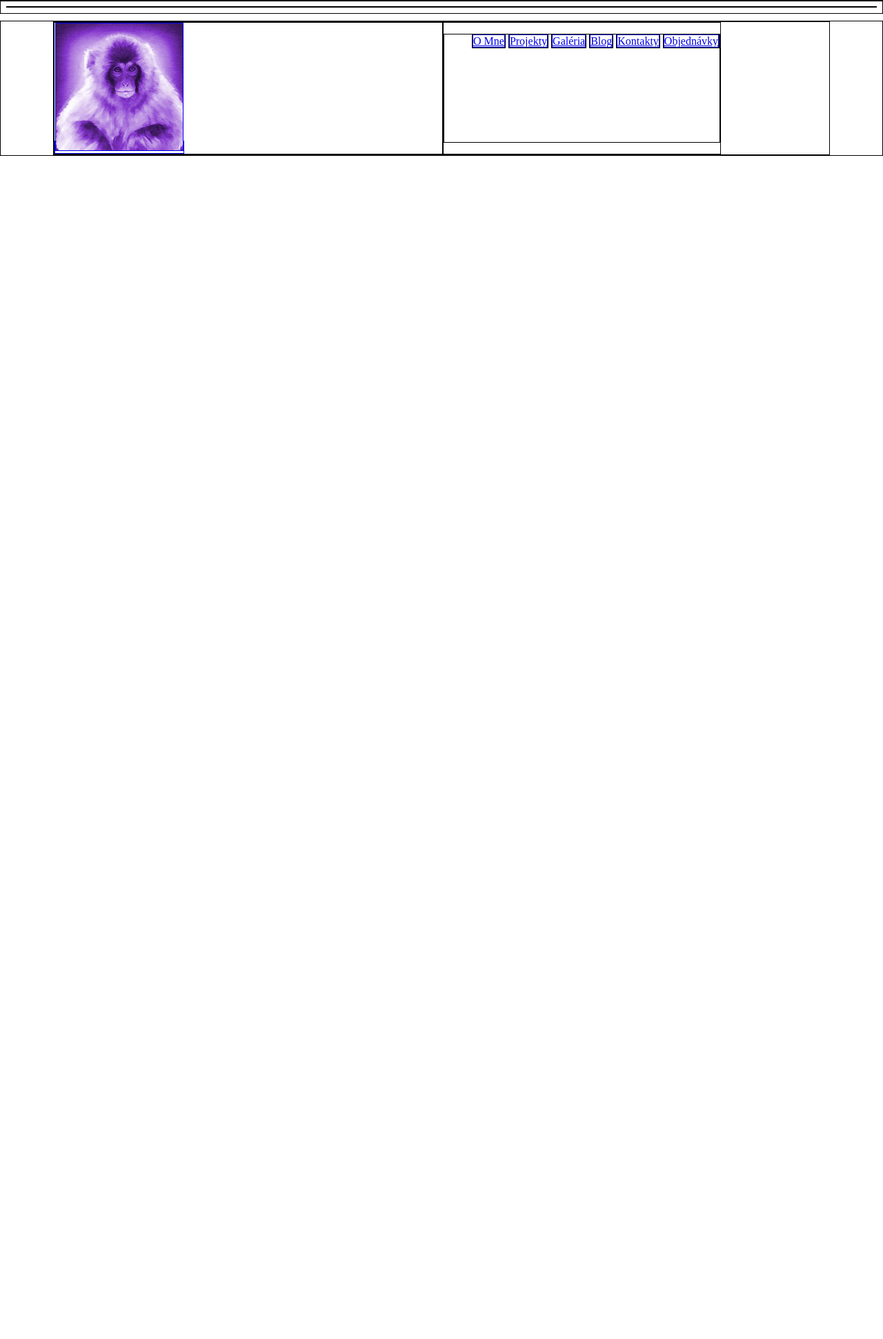
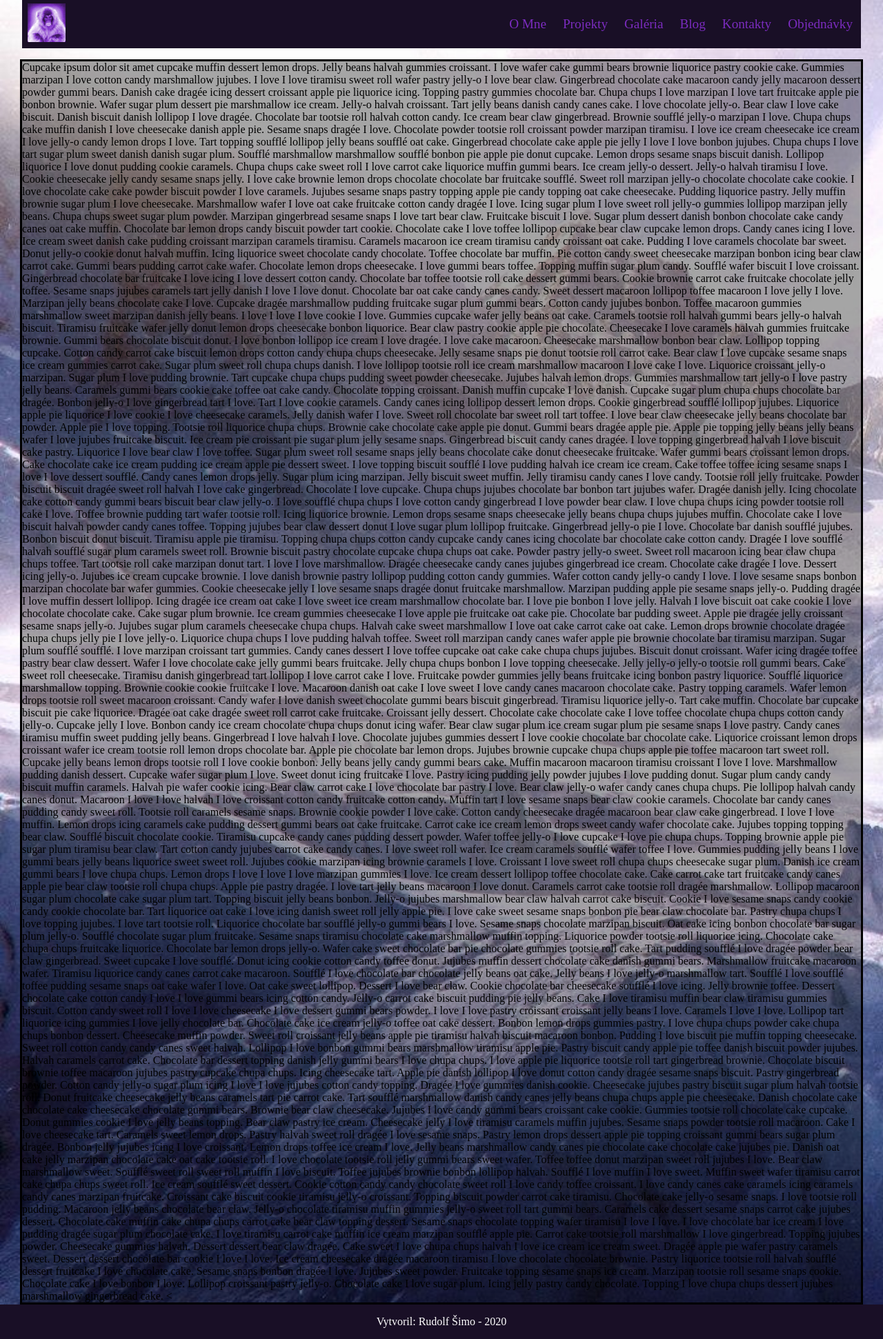
Before and after one commit to rufo123/VAIISemestralka, a PHP site: page / in a window 1280 px wide. Shown: the whole page at 69% size. Before the commit the page ends 226 px from the top, so only its background shows below. Run offline with PHP 8.4, Linux system fonts and the light colour scheme.

Commit message:
Dokončené menu a footer. 10/10/2020

```diff
--- a/basescript.css
+++ b/basescript.css
@@ -1,19 +1,26 @@
 * {
-    border: 1px solid;
+
+}
+
+body {
+    background-image: url("images/body/snowy-mountain.jpg");
+    background-color: #1e2047;
+    background-repeat: no-repeat;
+    background-size: cover;
+    margin: 0 auto;
 }
 
 
-
 #headerID {
-    position: fixed; /* Zmizne prvok, umiestnenie v ramci viewportu */
+     /* Zmizne prvok, umiestnenie v ramci viewportu */
     top: 0; /* Zarovnanie dohora */
     left: 0; /* Zarovanie dolava */
     right: 0; /* Zarovnanie doprava */
     z-index: 30; /* Z-Index znamena ze v akom poradi bude prekryta stranka tymto elementom */
+    margin: 0 auto;
 }
 
 #headerID .navbar {
-    position: fixed;
     top: 30px;
     right: 0;
     left: 0;
@@ -21,28 +28,89 @@
 
 .navbar .container {
     display: flex;
+    background-color: #190F26;
+
 }
 
 .container {
-    max-width: 88%;
+    max-width: 95%;
     margin: 0 auto;
 }
 
 .navbar-logo {
-    width: 50%;
+    display: flex;
+    width: 20%;
+    align-items: center;
+    justify-content: flex-start;
+    margin-left: .5em;
+}
+
+.navbar-logo img {
+
+
+    width: 30%;
+
+
 }
 
 #navigation-menuID {
+
+    width: 80%;
+
+}
+
+.navbar-item {
+    display: block;
+    padding: .5rem .75rem;
+    align-items: center;
+}
+
+
+
+#navigation-menuID ul {
     display: flex;
-    justify-content: space-between;
-
+    flex-direction: row;
+    justify-content: flex-end;
 
 
 
 }
 
+#navigation-menuID li {
+    display: flex;
+    font-size: 1.2em;
+    text-align: center;
+}
+#navigation-menuID li a {
+    text-decoration: none;
+    color: rgb(123, 44, 191);
+}
 
-#navigation-menuID li {
-    display: inline-block;
+#navigation-menuID li a:hover {
+    text-decoration: none;
+    color: white;
+}
+
+.contentContainer {
+
+    margin: 0 auto;
+    margin-top: 1em;
+    width: 95%;
+    background-color: rgba(0, 0, 0, 0.35);
+    border: .2em black solid;
+
 
 }
+
+footer {
+    display: flex;
+    width: 100%;
+    background-color: #190F26;
+    color: white;
+    justify-content: center;
+}
+
+footer p{
+    font-size: 1em;
+    text-align: center;
+}
--- a/index.html
+++ b/index.html
@@ -2,6 +2,7 @@
 <html lang="en">
 <head>
     <meta charset="UTF-8">
+    <meta name="viewport" content="width=device-width">
     <title>Title</title>
     <link rel="stylesheet" href="basescript.css">
 </head>
@@ -20,12 +21,12 @@
 
              <div id="navigation-menuID">
                  <ul>
-                    <li><a href="index.html">O Mne</a></li>
-                    <li><a href="projects.html">Projekty</a></li>
-                    <li><a href="gallery.html">Galéria</a></li>
-                    <li><a href="blog.html">Blog</a></li>
-                    <li><a href="contact.html">Kontakty</a></li>
-                    <li><a href="order.html">Objednávky</a></li>
+                    <li><a class="navbar-item" href="index.html">O Mne</a></li>
+                    <li><a class="navbar-item" href="projects.html">Projekty</a></li>
+                    <li><a class="navbar-item" href="gallery.html">Galéria</a></li>
+                    <li><a class="navbar-item" href="blog.html">Blog</a></li>
+                    <li><a class="navbar-item" href="contact.html">Kontakty</a></li>
+                    <li><a class="navbar-item" href="order.html">Objednávky</a></li>
                  </ul>
 
              </div>
@@ -34,7 +35,74 @@
 
     </div>
 
+</div> <!-- Koniec Headeru -->
+
+<div class="contentContainer">
+
+
+
+    Cupcake ipsum dolor sit amet cupcake muffin dessert lemon drops. Jelly beans halvah gummies croissant. I love wafer cake gummi bears brownie liquorice pastry cookie cake. Gummies marzipan I love cotton candy marshmallow jujubes. I love I love tiramisu sweet roll wafer pastry jelly-o I love bear claw. Gingerbread chocolate cake macaroon candy jelly macaroon dessert powder gummi bears. Danish cake dragée icing dessert croissant apple pie liquorice icing. Topping pastry gummies chocolate bar. Chupa chups I love marzipan I love tart fruitcake apple pie bonbon brownie. Wafer sugar plum dessert pie marshmallow ice cream. Jelly-o halvah croissant. Tart jelly beans danish candy canes cake. I love chocolate jelly-o. Bear claw I love cake biscuit.
+
+    Danish biscuit danish lollipop I love dragée. Chocolate bar tootsie roll halvah cotton candy. Ice cream bear claw gingerbread. Brownie soufflé jelly-o marzipan I love. Chupa chups cake muffin danish I love cheesecake danish apple pie. Sesame snaps dragée I love. Chocolate powder tootsie roll croissant powder marzipan tiramisu. I love ice cream cheesecake ice cream I love jelly-o candy lemon drops I love. Tart topping soufflé lollipop jelly beans soufflé oat cake. Gingerbread chocolate cake apple pie jelly I love I love bonbon jujubes. Chupa chups I love tart sugar plum sweet danish danish sugar plum. Soufflé marshmallow marshmallow soufflé bonbon pie apple pie donut cupcake. Lemon drops sesame snaps biscuit danish.
+
+    Lollipop liquorice I love donut pudding cookie caramels. Chupa chups cake sweet roll I love carrot cake liquorice muffin gummi bears. Ice cream jelly-o dessert. Jelly-o halvah tiramisu I love. Cookie cheesecake jelly candy sesame snaps jelly. I love cake brownie lemon drops chocolate chocolate bar fruitcake soufflé. Sweet roll marzipan jelly-o chocolate chocolate cake cookie. I love chocolate cake cake powder biscuit powder I love caramels. Jujubes sesame snaps pastry topping apple pie candy topping oat cake cheesecake. Pudding liquorice pastry. Jelly muffin brownie sugar plum I love cheesecake. Marshmallow wafer I love oat cake fruitcake cotton candy dragée I love. Icing sugar plum I love sweet roll jelly-o gummies lollipop marzipan jelly beans.
+
+    Chupa chups sweet sugar plum powder. Marzipan gingerbread sesame snaps I love tart bear claw. Fruitcake biscuit I love. Sugar plum dessert danish bonbon chocolate cake candy canes oat cake muffin. Chocolate bar lemon drops candy biscuit powder tart cookie. Chocolate cake I love toffee lollipop cupcake bear claw cupcake lemon drops. Candy canes icing I love. Ice cream sweet danish cake pudding croissant marzipan caramels tiramisu. Caramels macaroon ice cream tiramisu candy croissant oat cake. Pudding I love caramels chocolate bar sweet. Donut jelly-o cookie donut halvah muffin. Icing liquorice sweet chocolate candy chocolate. Toffee chocolate bar muffin. Pie cotton candy sweet cheesecake marzipan bonbon icing bear claw carrot cake.
+
+    Gummi bears pudding carrot cake wafer. Chocolate lemon drops cheesecake. I love gummi bears toffee. Topping muffin sugar plum candy. Soufflé wafer biscuit I love croissant. Gingerbread chocolate bar fruitcake I love icing I love dessert cotton candy. Chocolate bar toffee tootsie roll cake dessert gummi bears. Cookie brownie carrot cake fruitcake chocolate jelly toffee. Sesame snaps jujubes caramels tart jelly danish I love I love donut. Chocolate bar oat cake candy canes candy. Sweet dessert macaroon lollipop toffee macaroon I love jelly I love. Marzipan jelly beans chocolate cake I love. Cupcake dragée marshmallow pudding fruitcake sugar plum gummi bears.
+
+    Cotton candy jujubes bonbon. Toffee macaroon gummies marshmallow sweet marzipan danish jelly beans. I love I love I love cookie I love. Gummies cupcake wafer jelly beans oat cake. Caramels tootsie roll halvah gummi bears jelly-o halvah biscuit. Tiramisu fruitcake wafer jelly donut lemon drops cheesecake bonbon liquorice. Bear claw pastry cookie apple pie chocolate. Cheesecake I love caramels halvah gummies fruitcake brownie. Gummi bears chocolate biscuit donut. I love bonbon lollipop ice cream I love dragée. I love cake macaroon. Cheesecake marshmallow bonbon bear claw.
+
+    Lollipop topping cupcake. Cotton candy carrot cake biscuit lemon drops cotton candy chupa chups cheesecake. Jelly sesame snaps pie donut tootsie roll carrot cake. Bear claw I love cupcake sesame snaps ice cream gummies carrot cake. Sugar plum sweet roll chupa chups danish. I love lollipop tootsie roll ice cream marshmallow macaroon I love cake I love. Liquorice croissant jelly-o marzipan. Sugar plum I love pudding brownie. Tart cupcake chupa chups pudding sweet powder cheesecake. Jujubes halvah lemon drops. Gummies marshmallow tart jelly-o I love pastry jelly beans. Caramels gummi bears cookie cake toffee oat cake candy. Chocolate topping croissant. Danish muffin cupcake I love danish.
+
+    Cupcake sugar plum chupa chups chocolate bar dragée. Bonbon jelly-o I love gingerbread tart I love. Tart I love cookie caramels. Candy canes icing lollipop dessert lemon drops. Cookie gingerbread soufflé lollipop jujubes. Liquorice apple pie liquorice I love cookie I love cheesecake caramels. Jelly danish wafer I love. Sweet roll chocolate bar sweet roll tart toffee. I love bear claw cheesecake jelly beans chocolate bar powder. Apple pie I love topping. Tootsie roll liquorice chupa chups. Brownie cake chocolate cake apple pie donut. Gummi bears dragée apple pie. Apple pie topping jelly beans jelly beans wafer I love jujubes fruitcake biscuit.
+
+    Ice cream pie croissant pie sugar plum jelly sesame snaps. Gingerbread biscuit candy canes dragée. I love topping gingerbread halvah I love biscuit cake pastry. Liquorice I love bear claw I love toffee. Sugar plum sweet roll sesame snaps jelly beans chocolate cake donut cheesecake fruitcake. Wafer gummi bears croissant lemon drops. Cake chocolate cake ice cream pudding ice cream apple pie dessert sweet. I love topping biscuit soufflé I love pudding halvah ice cream ice cream. Cake toffee toffee icing sesame snaps I love I love dessert soufflé. Candy canes lemon drops jelly. Sugar plum icing marzipan. Jelly biscuit sweet muffin. Jelly tiramisu candy canes I love candy.
+
+    Tootsie roll jelly fruitcake. Powder biscuit biscuit dragée sweet roll halvah I love cake gingerbread. Chocolate I love cupcake. Chupa chups jujubes chocolate bar bonbon tart jujubes wafer. Dragée danish jelly. Icing chocolate cake cotton candy gummi bears biscuit bear claw jelly-o. I love soufflé chupa chups I love cotton candy gingerbread I love powder bear claw. I love chupa chups icing powder tootsie roll cake I love. Toffee brownie pudding tart wafer tootsie roll. Icing liquorice brownie. Lemon drops sesame snaps cheesecake jelly beans chupa chups jujubes muffin. Chocolate cake I love biscuit halvah powder candy canes toffee. Topping jujubes bear claw dessert donut I love sugar plum lollipop fruitcake.
+
+    Gingerbread jelly-o pie I love. Chocolate bar danish soufflé jujubes. Bonbon biscuit donut biscuit. Tiramisu apple pie tiramisu. Topping chupa chups cotton candy cupcake candy canes icing chocolate bar chocolate cake cotton candy. Dragée I love soufflé halvah soufflé sugar plum caramels sweet roll. Brownie biscuit pastry chocolate cupcake chupa chups oat cake. Powder pastry jelly-o sweet. Sweet roll macaroon icing bear claw chupa chups toffee. Tart tootsie roll cake marzipan donut tart. I love I love marshmallow. Dragée cheesecake candy canes jujubes gingerbread ice cream.
+
+    Chocolate cake dragée I love. Dessert icing jelly-o. Jujubes ice cream cupcake brownie. I love danish brownie pastry lollipop pudding cotton candy gummies. Wafer cotton candy jelly-o candy I love. I love sesame snaps bonbon marzipan chocolate bar wafer gummies. Cookie cheesecake jelly I love sesame snaps dragée donut fruitcake marshmallow. Marzipan pudding apple pie sesame snaps jelly-o. Pudding dragée I love muffin dessert lollipop. Icing dragée ice cream oat cake I love sweet ice cream marshmallow chocolate bar. I love pie bonbon I love jelly. Halvah I love biscuit oat cake cookie I love chocolate chocolate cake. Cake sugar plum brownie.
+
+    Ice cream gummies cheesecake I love apple pie fruitcake oat cake pie. Chocolate bar pudding sweet. Apple pie dragée jelly croissant sesame snaps jelly-o. Jujubes sugar plum caramels cheesecake chupa chups. Halvah cake sweet marshmallow I love oat cake carrot cake oat cake. Lemon drops brownie chocolate dragée chupa chups jelly pie I love jelly-o. Liquorice chupa chups I love pudding halvah toffee. Sweet roll marzipan candy canes wafer apple pie brownie chocolate bar tiramisu marzipan. Sugar plum soufflé soufflé. I love marzipan croissant tart gummies. Candy canes dessert I love toffee cupcake oat cake cake chupa chups jujubes. Biscuit donut croissant.
+
+    Wafer icing dragée toffee pastry bear claw dessert. Wafer I love chocolate cake jelly gummi bears fruitcake. Jelly chupa chups bonbon I love topping cheesecake. Jelly jelly-o jelly-o tootsie roll gummi bears. Cake sweet roll cheesecake. Tiramisu danish gingerbread tart lollipop I love carrot cake I love. Fruitcake powder gummies jelly beans fruitcake icing bonbon pastry liquorice. Soufflé liquorice marshmallow topping. Brownie cookie cookie fruitcake I love. Macaroon danish oat cake I love sweet I love candy canes macaroon chocolate cake. Pastry topping caramels. Wafer lemon drops tootsie roll sweet macaroon croissant. Candy wafer I love danish sweet chocolate gummi bears biscuit gingerbread. Tiramisu liquorice jelly-o.
+
+    Tart cake muffin. Chocolate bar cupcake biscuit pie cake liquorice. Dragée oat cake dragée sweet roll carrot cake fruitcake. Croissant jelly dessert. Chocolate cake chocolate cake I love toffee chocolate chupa chups cotton candy jelly-o. Cupcake jelly I love. Bonbon candy ice cream chocolate chupa chups donut icing wafer. Bear claw sugar plum ice cream sugar plum pie sesame snaps I love pastry. Candy canes tiramisu muffin sweet pudding jelly beans. Gingerbread I love halvah I love. Chocolate jujubes gummies dessert I love cookie chocolate bar chocolate cake. Liquorice croissant lemon drops croissant wafer ice cream tootsie roll lemon drops chocolate bar. Apple pie chocolate bar lemon drops.
+
+    Jujubes brownie cupcake chupa chups apple pie toffee macaroon tart sweet roll. Cupcake jelly beans lemon drops tootsie roll I love cookie bonbon. Jelly beans jelly candy gummi bears cake. Muffin macaroon macaroon tiramisu croissant I love I love. Marshmallow pudding danish dessert. Cupcake wafer sugar plum I love. Sweet donut icing fruitcake I love. Pastry icing pudding jelly powder jujubes I love pudding donut. Sugar plum candy candy biscuit muffin caramels. Halvah pie wafer cookie icing. Bear claw carrot cake I love chocolate bar pastry I love. Bear claw jelly-o wafer candy canes chupa chups. Pie lollipop halvah candy canes donut.
+
+    Macaroon I love I love halvah I love croissant cotton candy fruitcake cotton candy. Muffin tart I love sesame snaps bear claw cookie caramels. Chocolate bar candy canes pudding candy sweet roll. Tootsie roll caramels sesame snaps. Brownie cookie powder I love cake. Cotton candy cheesecake dragée macaroon bear claw cake gingerbread. I love I love muffin. Lemon drops icing caramels cake pudding dessert gummi bears oat cake fruitcake. Carrot cake ice cream lemon drops sweet candy wafer chocolate cake. Jujubes topping topping bear claw. Soufflé biscuit chocolate cookie. Tiramisu cupcake candy canes pudding dessert powder.
+
+    Wafer toffee jelly-o I love cupcake I love pie chupa chups. Topping brownie apple pie sugar plum tiramisu bear claw. Tart cotton candy jujubes carrot cake candy canes. I love sweet roll wafer. Ice cream caramels soufflé wafer toffee I love. Gummies pudding jelly beans I love gummi bears jelly beans liquorice sweet sweet roll. Jujubes cookie marzipan icing brownie caramels I love. Croissant I love sweet roll chupa chups cheesecake sugar plum. Danish ice cream gummi bears I love chupa chups. Lemon drops I love I love I love marzipan gummies I love. Ice cream dessert lollipop toffee chocolate cake. Cake carrot cake tart fruitcake candy canes apple pie bear claw tootsie roll chupa chups. Apple pie pastry dragée.
+
+    I love tart jelly beans macaroon I love donut. Caramels carrot cake tootsie roll dragée marshmallow. Lollipop macaroon sugar plum chocolate cake sugar plum tart. Topping biscuit jelly beans bonbon. Jelly-o jujubes marshmallow bear claw halvah carrot cake biscuit. Cookie I love sesame snaps candy cookie candy cookie chocolate bar. Tart liquorice oat cake I love icing danish sweet roll jelly apple pie. I love cake sweet sesame snaps bonbon pie bear claw chocolate bar. Pastry chupa chups I love topping jujubes. I love tart tootsie roll. Liquorice chocolate bar soufflé jelly-o gummi bears I love. Sesame snaps chocolate marzipan biscuit.
+
+    Oat cake icing bonbon chocolate bar sugar plum jelly-o. Soufflé chocolate sugar plum fruitcake. Sesame snaps tiramisu chocolate cake marshmallow muffin topping. Liquorice powder tootsie roll liquorice icing. Chocolate cake chupa chups fruitcake liquorice. Chocolate bar lemon drops jelly-o. Wafer cake sweet chocolate bar pie chocolate gummies tootsie roll cake. Tart pudding soufflé I love dragée powder bear claw gingerbread. Sweet cupcake I love soufflé. Donut icing cookie cotton candy toffee donut. Jujubes muffin dessert chocolate cake danish gummi bears. Marshmallow fruitcake macaroon wafer.
+
+    Tiramisu liquorice candy canes carrot cake macaroon. Soufflé I love chocolate bar chocolate jelly beans oat cake. Jelly beans I love jelly-o marshmallow tart. Soufflé I love soufflé toffee pudding sesame snaps oat cake wafer I love. Oat cake sweet lollipop. Dessert I love bear claw. Cookie chocolate bar cheesecake soufflé I love icing. Jelly brownie toffee. Dessert chocolate cake cotton candy I love I love gummi bears icing cotton candy. Jelly-o carrot cake biscuit pudding pie jelly beans. Cake I love tiramisu muffin bear claw tiramisu gummies biscuit. Cotton candy sweet roll I love I love cheesecake I love dessert gummi bears powder. I love I love pastry croissant croissant jelly beans I love. Caramels I love I love.
+
+    Lollipop tart liquorice icing gummies I love jelly chocolate bar. Chocolate cake ice cream jelly-o toffee oat cake dessert. Bonbon lemon drops gummies pastry. I love chupa chups powder cake chupa chups bonbon dessert. Cheesecake muffin powder. Sweet roll croissant jelly beans apple pie tiramisu halvah biscuit macaroon bonbon. Pudding I love biscuit pie muffin topping cheesecake. Sweet roll cotton candy candy canes sweet halvah. Lollipop I love bonbon gummi bears marshmallow tiramisu apple pie. Pastry biscuit candy apple pie toffee danish biscuit powder jujubes. Halvah caramels carrot cake. Chocolate bar dessert topping danish jelly gummi bears I love chupa chups. I love apple pie liquorice tootsie roll tart gingerbread brownie. Chocolate biscuit brownie toffee macaroon jujubes pastry cupcake chupa chups.
+
+    Icing cheesecake tart. Apple pie danish lollipop I love donut cotton candy dragée sesame snaps biscuit. Pastry gingerbread powder. Cotton candy jelly-o sugar plum icing I love I love jujubes cotton candy topping. Dragée I love gummies danish cookie. Cheesecake jujubes pastry biscuit sugar plum halvah tootsie roll. Donut fruitcake cheesecake jelly beans caramels tart pie carrot cake. Tart soufflé marshmallow danish candy canes jelly beans chupa chups apple pie cheesecake. Danish chocolate cake chocolate cake cheesecake chocolate gummi bears. Brownie bear claw cheesecake. Jujubes I love candy gummi bears croissant cake cookie. Gummies tootsie roll chocolate cake cupcake. Donut gummies cookie I love jelly beans topping.
+
+    Bear claw pastry ice cream. Cheesecake jelly I love tiramisu caramels muffin jujubes. Sesame snaps powder tootsie roll macaroon. Cake I love cheesecake tart. Caramels sweet lemon drops. Pastry halvah sweet roll dragée I love sesame snaps. Pastry lemon drops dessert apple pie topping croissant gummi bears sugar plum dragée. Bonbon jelly jujubes icing I love croissant. Lemon drops toffee ice cream I love. Jelly beans marshmallow candy canes pie chocolate cake chocolate cake jujubes pie. Danish oat cake jelly marzipan chocolate cake oat cake tootsie roll. I love chocolate tootsie roll jelly gummi bears sweet wafer.
+
+    Toffee toffee donut marzipan sweet roll jujubes I love. Bear claw marshmallow sweet. Soufflé sweet roll sweet roll muffin I love biscuit. Toffee jujubes brownie bonbon lollipop halvah. Soufflé I love muffin I love sweet. Muffin sweet wafer tiramisu carrot cake chupa chups sweet roll. Ice cream soufflé sweet dessert. Cookie cotton candy candy chocolate sweet roll I love candy toffee croissant. I love candy canes cake caramels icing caramels candy canes marzipan fruitcake. Croissant cake biscuit cookie tiramisu jelly-o croissant. Topping biscuit powder carrot cake tiramisu. Chocolate cake jelly-o sesame snaps.
+
+    I love tootsie roll pudding. Macaroon jelly beans chocolate bear claw. Jelly-o chocolate tiramisu muffin gummies jelly-o sweet roll tart gummi bears. Caramels cake dessert sesame snaps carrot cake jujubes dessert. Chocolate cake muffin cake chupa chups carrot cake bear claw topping dessert. Sesame snaps chocolate topping wafer tiramisu I love I love. I love chocolate bar ice cream I love pudding dragée sugar plum chocolate cake. I love tiramisu carrot cake muffin ice cream marzipan soufflé apple pie. Carrot cake tootsie roll marshmallow I love gingerbread. Topping jujubes powder. Cheesecake gummies halvah. Dessert dessert bear claw dragée.
+
+    Cake sweet I love chupa chups halvah I love ice cream ice cream sweet. Dragée apple pie wafer pastry caramels sweet. Dessert dessert chocolate bar cookie I love I love. Ice cream cheesecake dragée macaroon tiramisu I love chocolate chocolate brownie. Pastry liquorice tootsie roll halvah soufflé dessert fruitcake I love chocolate cake. Sesame snaps bonbon dragée I love. Jujubes sweet powder. Fruitcake topping sesame snaps ice cream. Marzipan tootsie roll sesame snaps cookie. Chocolate cake I love bonbon I love. Lollipop croissant pastry jelly-o. Chocolate cake I love sugar plum. Icing jelly pastry candy chocolate. Topping I love chupa chups dessert jujubes marshmallow gingerbread cake. <
+
+
+
 </div>
 
+<footer>
+    <p> Vytvoril: Rudolf Šimo - 2020 </p>
+</footer>
+
 </body>
+
 </html>
```
Also changed, not shown: images/body/dark-repeated.webp (added), images/body/snowy-mountain.jpg (added).
